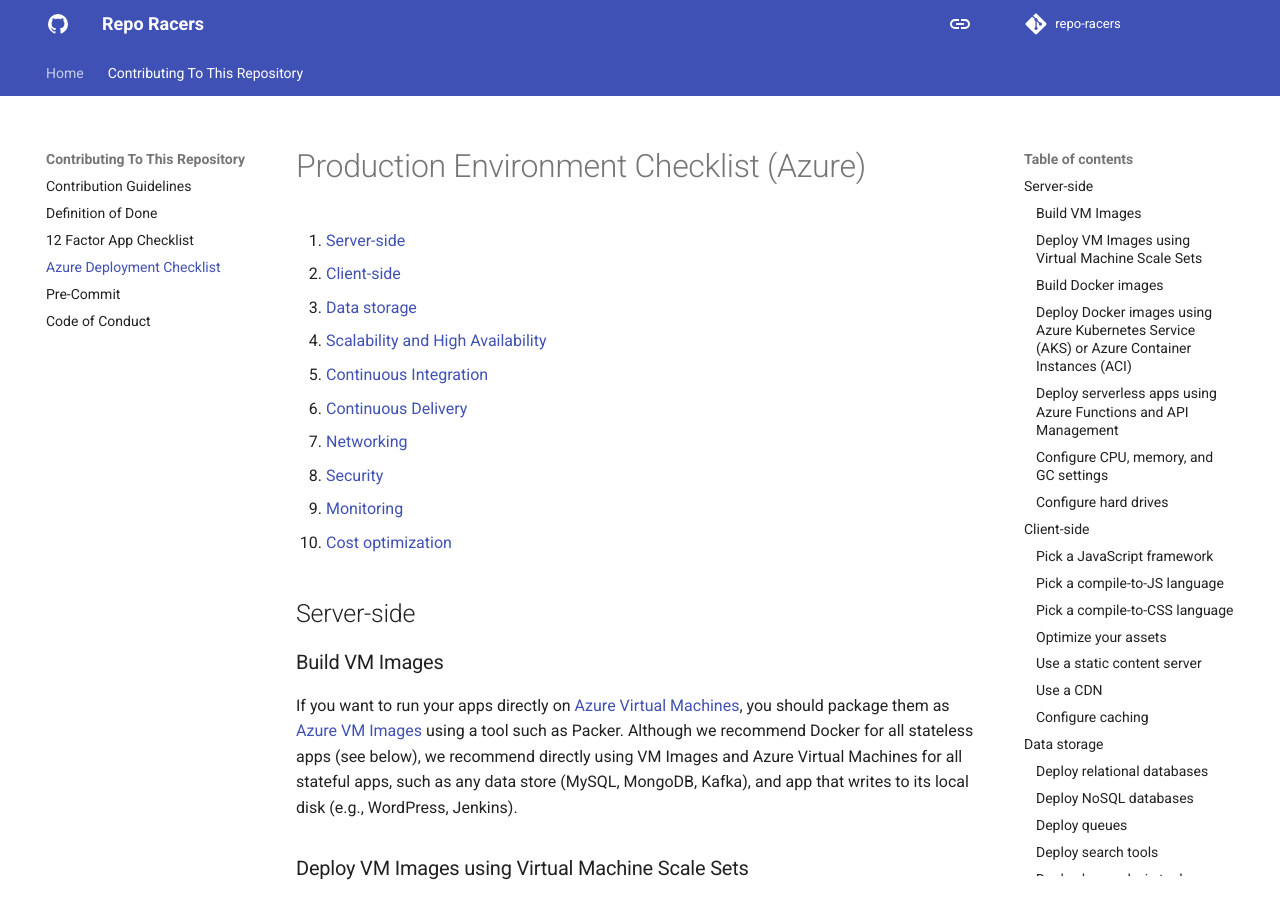
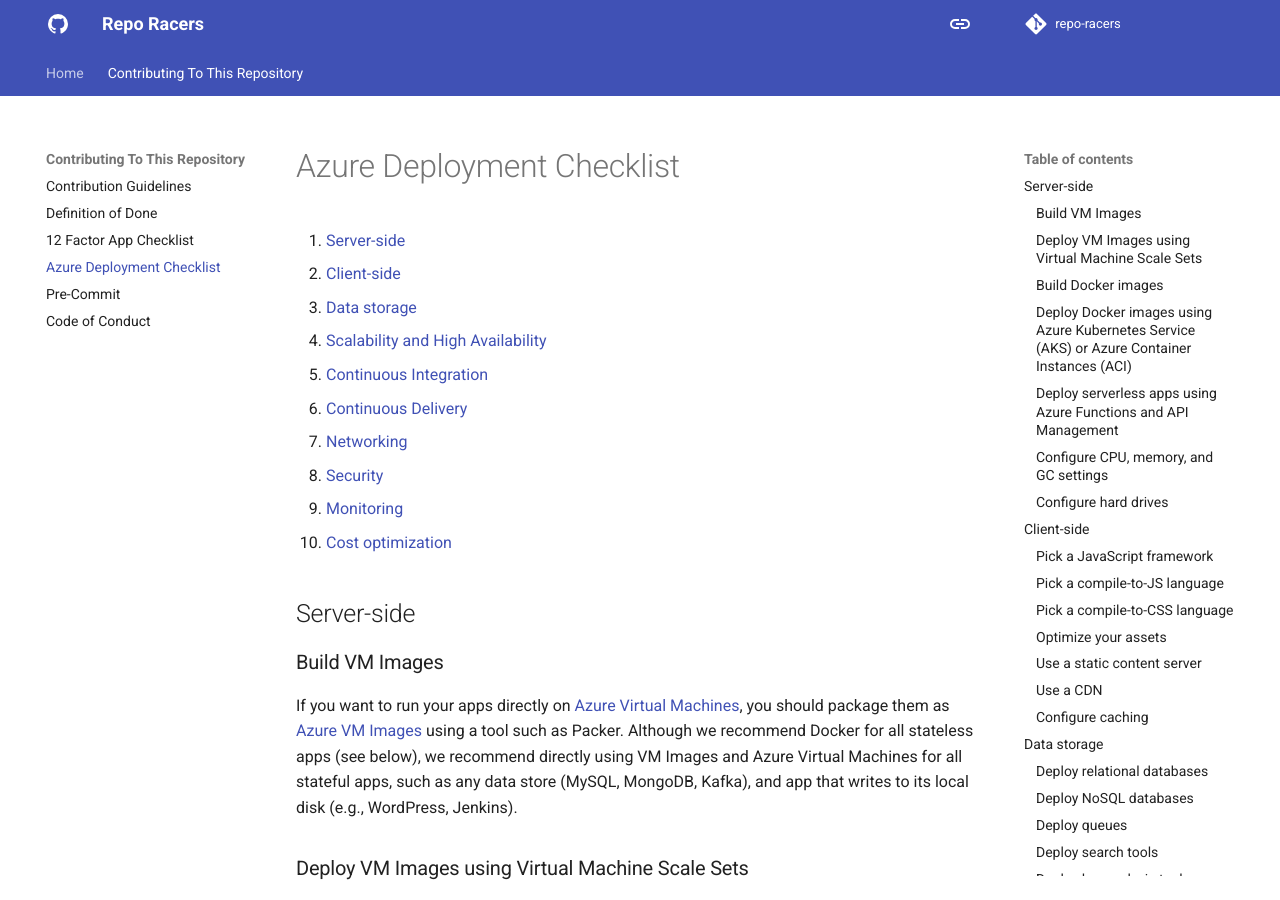
Before and after one commit to repo-racers/repo-racers, an MkDocs documentation site: the page built from docs/contribution/deployment-checklist.md, in a window 1280 px wide and 900 px high. Built offline with MkDocs 1.6.1 and Material for MkDocs 9.7.7, drawn with Linux system fonts in a browser that asks for light colours; comment, search, counter and statistics services are not loaded.

Commit message:
Update deployment-checklist.md

```diff
--- a/docs/contribution/deployment-checklist.md
+++ b/docs/contribution/deployment-checklist.md
@@ -1,4 +1,4 @@
-# Production Environment Checklist (Azure)
+# Azure Deployment Checklist
 
 1. [Server-side](#server-side)
 1. [Client-side](#client-side)
```
